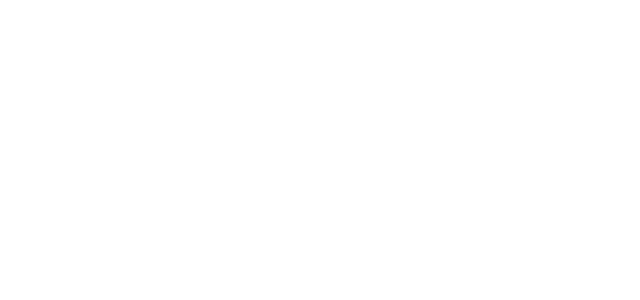
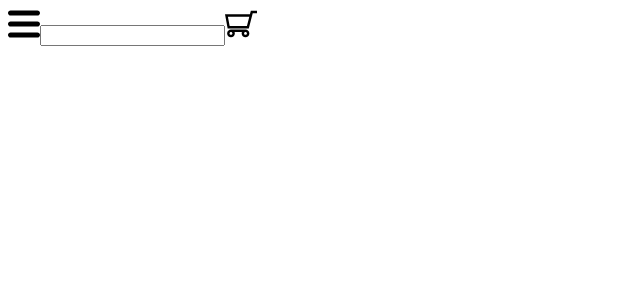
Before and after one commit to Zakharii-Husar/shop, a React (Create React App) app: page / in a window 1280 px wide. Shown: the top 300 px of the page, without its empty margins (0-640 px from the left). Built offline with nearby package versions, Linux system fonts and the light colour scheme.

Commit message:
<Navbar/>

```diff
--- a/src/App.js
+++ b/src/App.js
@@ -1,8 +1,10 @@
 import './style/App.scss'
+import Navbar from './components/Navbar';
 
 function App() {
   return (
     <div className="App">
+      <Navbar/>
     </div>
   );
 }
--- /dev/null
+++ b/src/components/Navbar.js
@@ -0,0 +1,13 @@
+import menu from "../icons/menu.svg";
+import cart from "../icons/cart.svg";
+function Navbar() {
+    return (
+        <div className="Navbar">
+            <img src={menu}/>
+            <input type='text'></input>
+            <img src={cart}/>
+        </div>
+    );
+}
+
+export default Navbar;
--- a/src/style/App.scss
+++ b/src/style/App.scss
@@ -1,3 +1,9 @@
+@use './navbar' as *;
+
 .App{
-    background-color: red;
+
 }
+
+.Navbar{
+    @include navbarStyle;
+}
--- /dev/null
+++ b/src/style/_navbar.scss
@@ -0,0 +1,7 @@
+@mixin navbarStyle {
+
+    color: blue;
+    img{
+        width: 2rem;
+    }
+}
```
Also changed, not shown: src/icons/cart.svg (added), src/icons/menu.svg (added).
